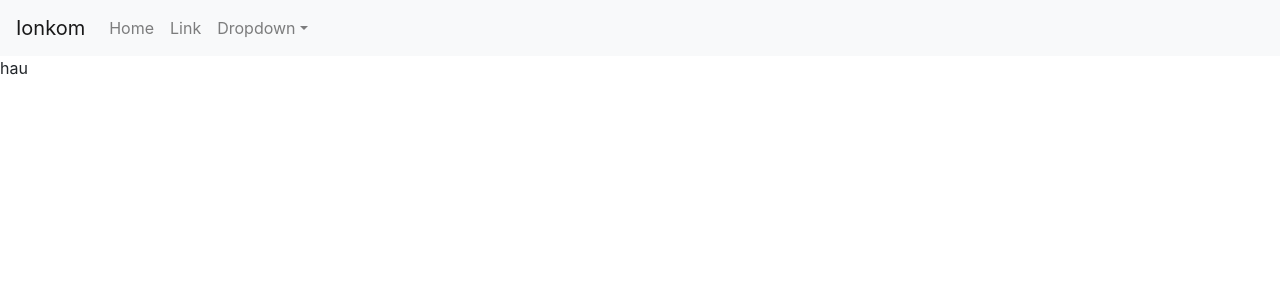
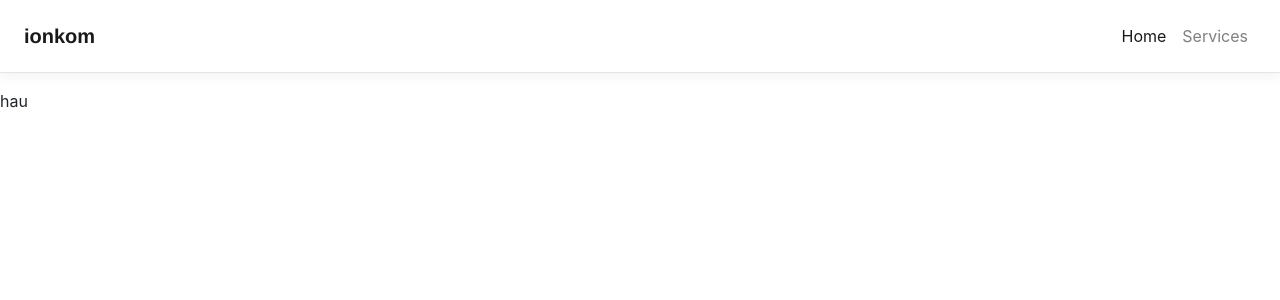
Before and after one commit to cioionut/ionkom-app, a Next.js app: page / in a window 1280 px wide. Shown: the top 300 px of the page. Built offline with nearby package versions, Linux system fonts and the light colour scheme.

Commit message:
Update navbar design

```diff
--- /dev/null
+++ b/components/layout.module.css
@@ -0,0 +1,10 @@
+.logoFont {
+  font-family: Exo, Helvetica, Arial, sans-serif;
+  font-weight: 700;
+}
+.boxShadow {
+  box-shadow: 0 .25rem .75rem rgba(0, 0, 0, .05);
+}
+
+.borderTop { border-top: 1px solid #e5e5e5; }
+.borderBottom { border-bottom: 1px solid #e5e5e5; }
--- a/components/layout.tsx
+++ b/components/layout.tsx
@@ -1,12 +1,15 @@
 import Head from 'next/head'
 import Link from 'next/link'
+import { useRouter } from 'next/router'
 
 import Navbar from 'react-bootstrap/Navbar'
 import Nav from 'react-bootstrap/Nav'
-import NavDropdown from 'react-bootstrap/NavDropdown'
+
+import styles from './layout.module.css'
+import { useState } from 'react'
 
 
-export const siteTitle = 'Ionkom'
+export const siteTitle = 'ionkom'
 
 export default function Layout({
   children,
@@ -15,6 +18,7 @@ export default function Layout({
   children: React.ReactNode
   home?: boolean
 }) {
+  const router = useRouter();
   return (
     <>
       <Head>
@@ -25,22 +29,18 @@ export default function Layout({
         />
       </Head>
 
-      <Navbar bg="light" expand="lg">
-        <Navbar.Brand href="#home">Ionkom</Navbar.Brand>
-        <Navbar.Toggle aria-controls="basic-navbar-nav" />
-        <Navbar.Collapse id="basic-navbar-nav">
-          <Nav className="mr-auto">
-            <Nav.Link href="#home">Home</Nav.Link>
-            <Nav.Link href="#link">Link</Nav.Link>
-            <NavDropdown title="Dropdown" id="basic-nav-dropdown">
-                <NavDropdown.Item href="#action/3.1">Action</NavDropdown.Item>
-                <NavDropdown.Item href="#action/3.2">Another action</NavDropdown.Item>
-                <NavDropdown.Item href="#action/3.3">Something</NavDropdown.Item>
-                <NavDropdown.Divider />
-                <NavDropdown.Item href="#action/3.4">Separated link</NavDropdown.Item>
-            </NavDropdown>
-          </Nav>
-        </Navbar.Collapse>
+      <Navbar bg="white" expand="lg" className={`align-items-center p-3 px-md-4 mb-3 ${styles.borderBottom} ${styles.boxShadow}`}>
+        <Link href="/" passHref>
+          <Navbar.Brand className={styles.logoFont}>{siteTitle}</Navbar.Brand>
+        </Link>
+        <Nav className="ml-auto" activeKey={router.pathname}>
+          <Link href="/" passHref>
+            <Nav.Link>Home</Nav.Link>
+          </Link>
+          <Link href="/services" passHref>
+            <Nav.Link>Services</Nav.Link>
+          </Link>
+        </Nav>
       </Navbar>
 
       <main>{children}</main>
```
Also changed, not shown: pages/services.js (added, +20 -0 lines).
